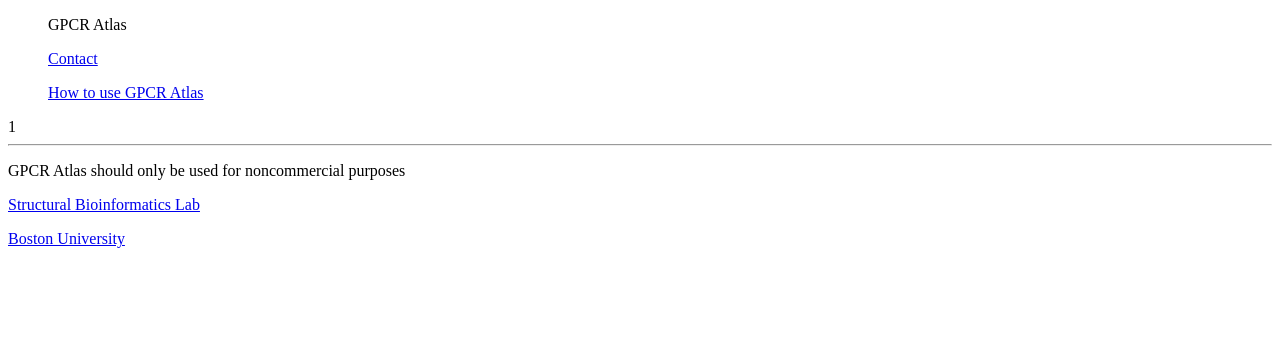
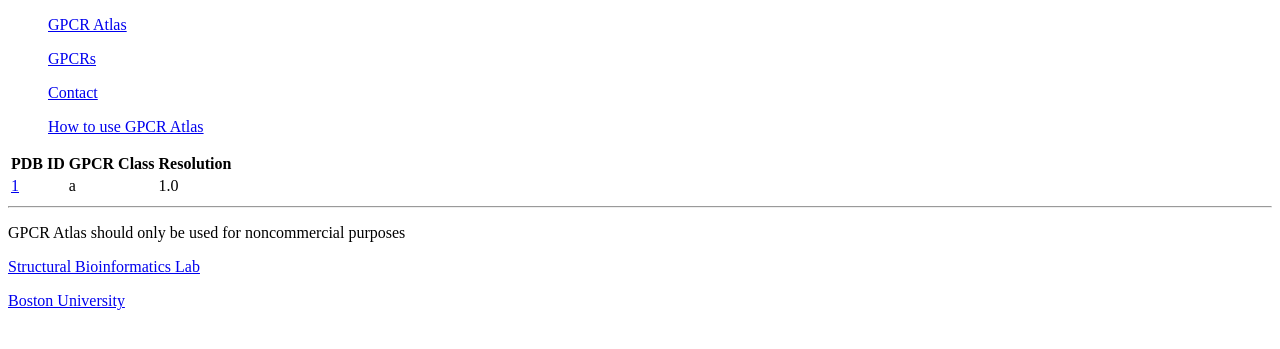
Before and after one commit to bspitzer-bu/Group_Project, a Django app: page /gpcrs/ in a window 1280 px wide. Shown: the top 349 px of the page. Run offline with Django 3.2, Linux system fonts and the light colour scheme; tables that the repository leaves empty hold one stand-in row (values such as "Sample post").

Commit message:
added and removed some database columns, added links to the base layout to see GPCR list view, added a GPCR detail view

```diff
--- a/src/gpcrdb/models.py
+++ b/src/gpcrdb/models.py
@@ -8,29 +8,31 @@ CLASS_CHOICES = (
     ('f', 'Frizzled'),
 )
 
+BINDING_CHOICES = (
+    ('i', 'Ki'),
+    ('d', 'Kd'),
+    ('m', 'Km'),
+    ('e', 'EC50'),
+    ('z', 'IC50'),
+)
+
 
 class Gpcr(models.Model):
     pdb_id = models.CharField(max_length=4, unique=True)
-    classification = models.CharField(max_length=200, null=True)
     gpcr_class = models.CharField(max_length=1, choices=CLASS_CHOICES, null=True)
-    organism = models.CharField(max_length=200, null=True)
     gene_name = models.CharField(max_length=20, null=True)
-
-    title = models.CharField(max_length=200, null=True)
     resolution = models.FloatField(null=True)
-    exp_method = models.CharField(max_length=200, null=True)
     pubmed_id = models.IntegerField(null=True)
     deposition_date = models.DateField(null=True)
     modification_date = models.DateField(null=True)
-    authors = models.CharField(max_length=1000, null=True, blank=True)
     rcsb_link = models.URLField(null=True, blank=True)
 
 
 class Ligand(models.Model):
     lig_id = models.CharField(max_length=3, unique=True)
     name = models.CharField(max_length=100)
-    # smiles
-    # mol_weight
+    smiles = models.CharField(max_length=250)
+    mol_weight = models.FloatField()
     gpcr = models.ManyToManyField(
         Gpcr,
         through='Binds',
@@ -41,5 +43,4 @@ class Binds(models.Model):
     gpcr = models.ForeignKey(Gpcr, null=True, on_delete=models.CASCADE)
     ligand = models.ForeignKey(Ligand, null=True, on_delete=models.CASCADE)
     affinity = models.FloatField(blank=True, null=True)
-    # type
-    # formula
+    affinity_type = models.CharField(max_length=1, choices=BINDING_CHOICES, null=True)
--- a/src/gpcrdb/urls.py
+++ b/src/gpcrdb/urls.py
@@ -5,5 +5,6 @@ from . import views
 app_name = 'gpcrdb'
 
 urlpatterns = [
-    url('', views.gpcr_list, name='gpcrdb'),
+    url(r'^$', views.GpcrListView, name='gpcrdb'),
+    url(r'(?P<pk>\d+)/$', views.GpcrDetailView, name='gpcr_detail'),
 ]
--- a/src/gpcrdb/views.py
+++ b/src/gpcrdb/views.py
@@ -1,9 +1,13 @@
-from django.shortcuts import render
+from django.shortcuts import render, get_object_or_404
 
 # Create your views here.
 from . import models
 
 
-def gpcr_list(request):
+def GpcrListView(request):
     gpcrs = models.Gpcr.objects.all()
     return render(request, 'gpcr_list.html', {'gpcrs': gpcrs})
+
+def GpcrDetailView(request,pk):
+    gpcr = get_object_or_404(models.Gpcr, pk=pk)
+    return render(request, 'gpcr_detail.html', {'gpcr': gpcr})
--- a/src/templates/base.html
+++ b/src/templates/base.html
@@ -8,7 +8,8 @@
     <body>
         <nav class="top-bar" role="navigation">
             <section class="top-bar-left">
-                <ul class="menu-text">GPCR Atlas</ul>
+                <ul class="menu-text"><a href="{% url 'home' %}">GPCR Atlas</a></ul>
+                <ul><a href="{% url 'gpcrdb:gpcrdb' %}">GPCRs</a></ul>
                 <ul><a href="{% url 'contact' %}">Contact</a></ul>
                 <ul><a href="{% url 'usage' %}">How to use GPCR Atlas</a></ul>
             </section>
--- a/src/templates/gpcr_list.html
+++ b/src/templates/gpcr_list.html
@@ -1,22 +1,29 @@
 {% extends 'base.html' %}
 
 
-{% block title %}All{% endblock %}
+{% block title %}GPCRs{% endblock %}
 
 {% block content %}
     <div class="row columns">
         {{ block.super }}
     </div>
-    <div class="row">
-        {%  for gpcr in gpcrs %}
-            <div class="small-6 columns">
-                {{ gpcr.pdb_id }}
-            </div>
 
-            {% if forloop.counter|divisibleby:"2" %}
-                </div>
-                <div class="row">
-            {% endif %}
-        {% endfor %}
+    <div>
+        <table>
+            <tr>
+                <th>PDB ID</th>
+                <th>GPCR Class</th>
+                <th>Resolution</th>
+            </tr>
+            {%  for gpcr in gpcrs %}
+            <tr>
+                <td><a href="{% url 'gpcrdb:gpcr_detail' pk=gpcr.pk%}">{{ gpcr.pdb_id }}</a></td>
+                <td>{{ gpcr.gpcr_class }}</td>
+                <td>{{ gpcr.resolution }}</td>
+            </tr>
+            {% endfor %}
+        </table>
     </div>
+
+
 {% endblock %}
```
Also changed, not shown: src/templates/gpcr_detail.html (added, +15 -0 lines), src/gpcrdb/migrations/0003_auto_20190329_2357.py (added).
